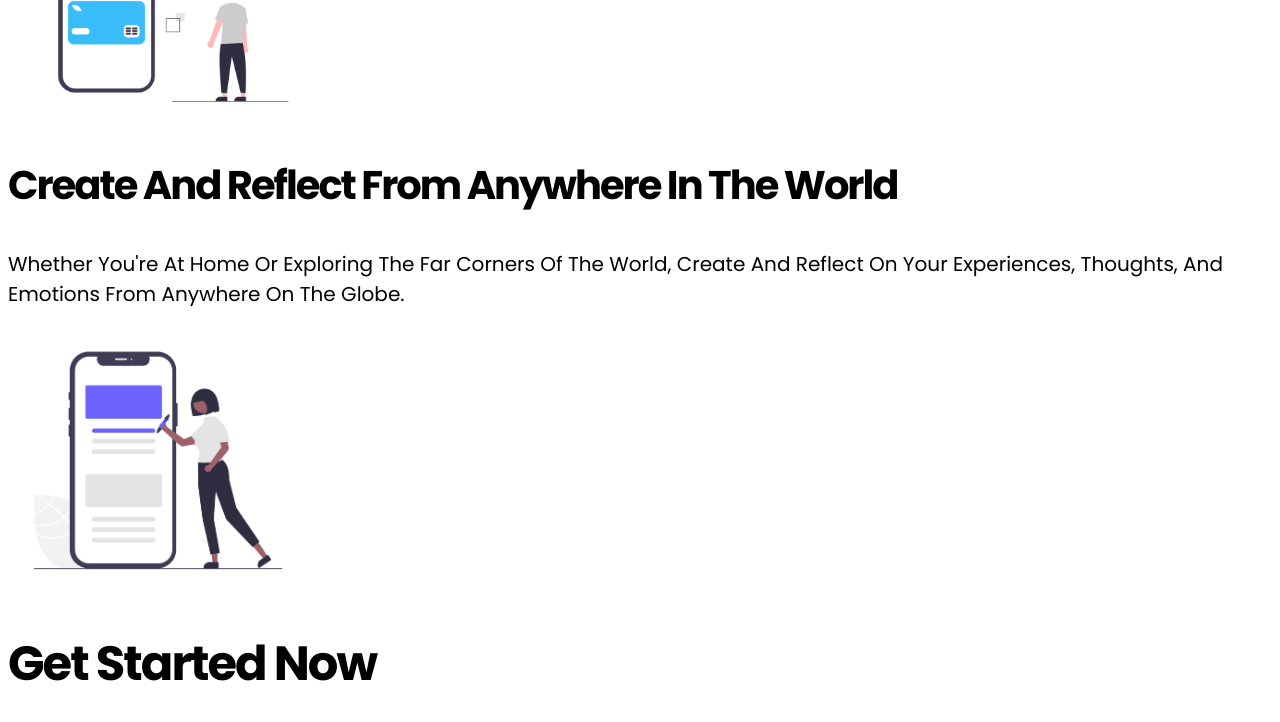
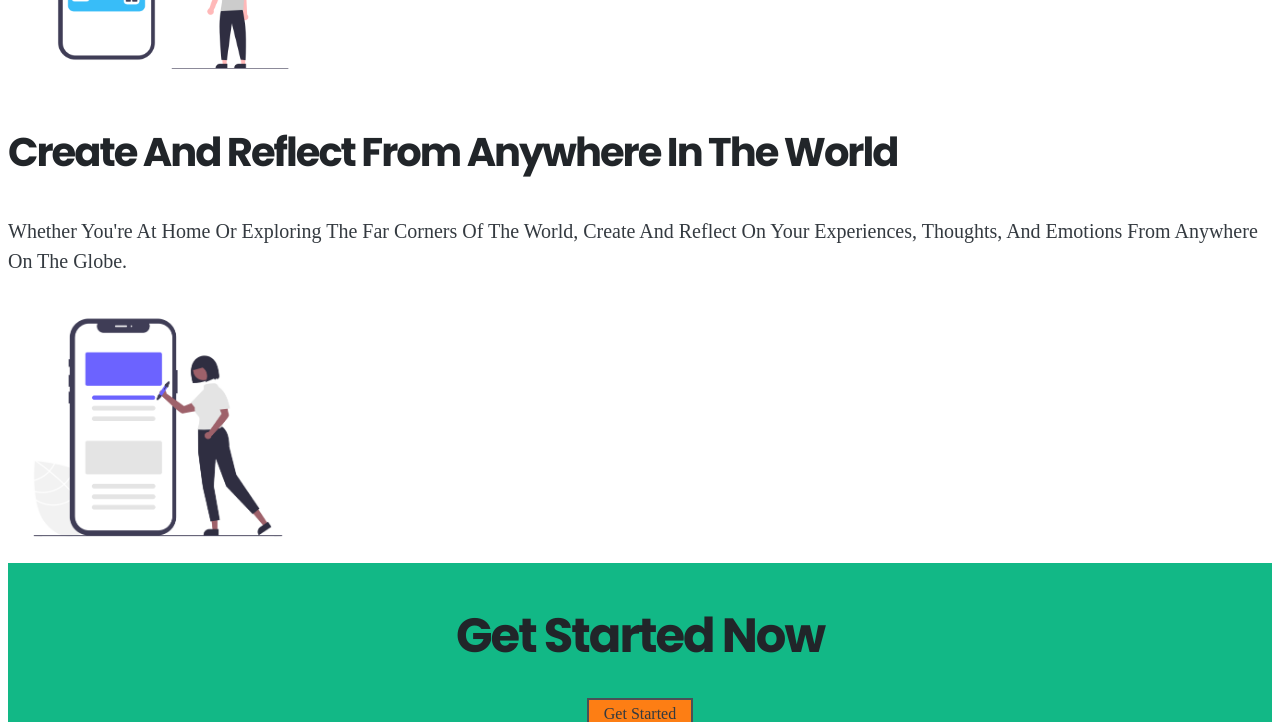
Before and after one commit to mdjayedgazi/Quill, a website: page public/index.html in a window 1280 px wide. Shown: the part 1330-2052 px from the top of the page. Drawn offline with Linux system fonts and the light colour scheme.

Commit message:
change css file some style

```diff
--- a/public/css/style.css
+++ b/public/css/style.css
@@ -1,40 +1,38 @@
+h1, h2, h3, h4, h5 {
+    line-height: 1.2;
+    letter-spacing: -2px;
+    font-family: 'poppins', sans-serif;
+    color: #212529;
+}
+
+
 h1 {
     font-weight: 800;
     text-align: center;
     text-transform: capitalize;
-    line-height: 1.2;
-    letter-spacing: -2px;
     font-size: 62px;
-    font-family: 'poppins', sans-serif;
 }
 
 
 h2 {
     font-weight: 700;
     text-transform: capitalize;
-    line-height: 1.2;
-    letter-spacing: -2px;
     font-size: 48px;
-    font-family: 'poppins', sans-serif;
+
 }
 
 h3 {
     font-weight: 700;
     text-transform: capitalize;
-    line-height: 1.2;
-    letter-spacing: -2px;
     font-size: 40px;
-    font-family: 'poppins', sans-serif;
 }
 
 h4 {
     font-size: 32px;
-    font-family: 'poppins', sans-serif;
 }
 
 h5 {
     font-size: 24px;
-    font-family: 'poppins', sans-serif;
 }
 
 p {
@@ -42,7 +40,7 @@ p {
     text-transform: capitalize;
     line-height: 1.5;
     font-size: 20px;
-    font-family: 'poppins', sans-serif;
+    color: #343a40;
 }
 
 a {
@@ -50,12 +48,13 @@ a {
     text-decoration: none;
     text-transform: capitalize;
     font-size: 16px;
-    font-family: 'poppins', sans-serif;
+    color: #343a40;
 }
 
 .small {
     font-size: 12px;
     font-family: 'poppins', sans-serif;
+    color: #343a40;
 }
 
 ul {
@@ -90,3 +89,16 @@ ul {
     margin-top: 15px;
 
 }
+
+.get_now {
+    background-color: #12b886;
+    padding: 5px 15px 5px 15px;
+    justify-items: center;
+}
+
+.get {
+    background-color: #fd7e14;
+    border: 2px solid #495057;
+    padding: 5px 15px 5px 15px;
+    justify-items: center;
+}
--- a/public/index.html
+++ b/public/index.html
@@ -63,10 +63,10 @@
                 </div>
 
             </section>
-            <section>
+            <section class="get_now">
                 <!--CTA SECTION-->
                 <h2>Get Started Now</h2>
-                <a href="register.html">Get Started</a>
+                <a class="get" href="register.html">Get Started</a>
             </section>
         </main>
 
```
